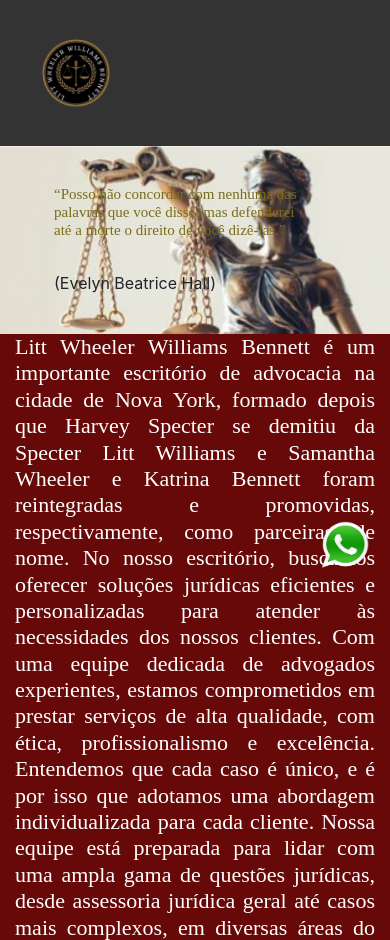
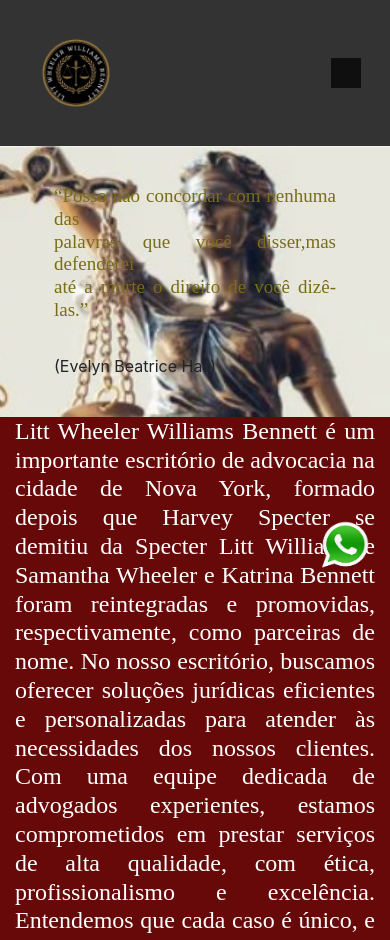
Before and after one commit to Evely4/littwheelerwlliamsbenetttrabalhoweb, a plain HTML site: page littwheelerwlliamsbenetttrabalhoweb/index.html in a window 390 px wide. Shown: the top 940 px of the page. Drawn offline with nearby package versions, Linux system fonts and the light colour scheme.

Commit message:
Update index.html

```diff
--- a/littwheelerwlliamsbenetttrabalhoweb/index.html
+++ b/littwheelerwlliamsbenetttrabalhoweb/index.html
@@ -14,11 +14,16 @@
       color: #796d19 !important;
     }
 
+    .navbar-toggler-icon{
+      background-color: #0f0f0f;
+    }
+
     .footer {
       background-color: #333;
       color: #fff;
       padding:5px;
     }
+
 
     .section1 {
     background-image: url("./IMG/fundo.jpg");
@@ -43,6 +48,7 @@
 
     }
 
+
     .whatsapp-button {
       position: fixed;
       top: 520px;
@@ -52,7 +58,7 @@
 
     h1{
       font-family: 'Times New Roman', Times, serif;
-      font-size: 22px;
+      font-size: 24px;
       text-align: justify;
       color: #fff;
     }
@@ -67,7 +73,7 @@
 
     h3{
       font-family: 'Times New Roman', Times, serif;
-      font-size: 15px;
+      font-size: 19px;
       text-align: justify;
       color: #796d19
     }
```
